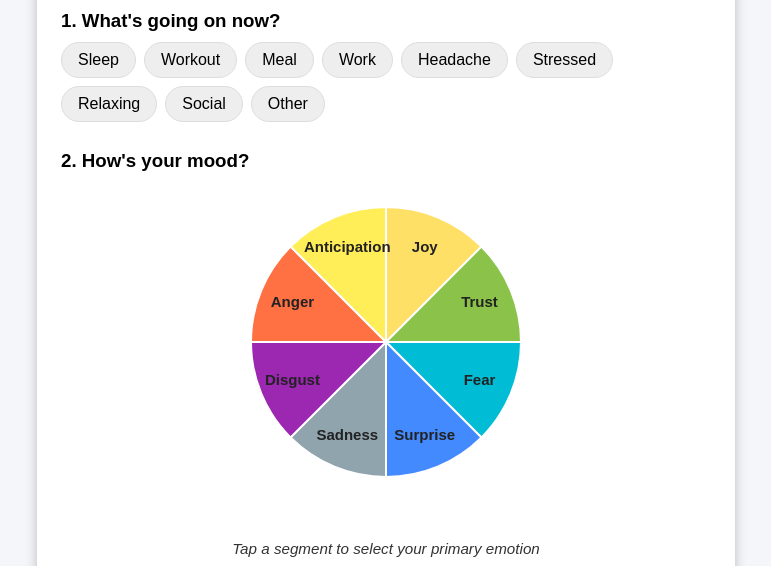
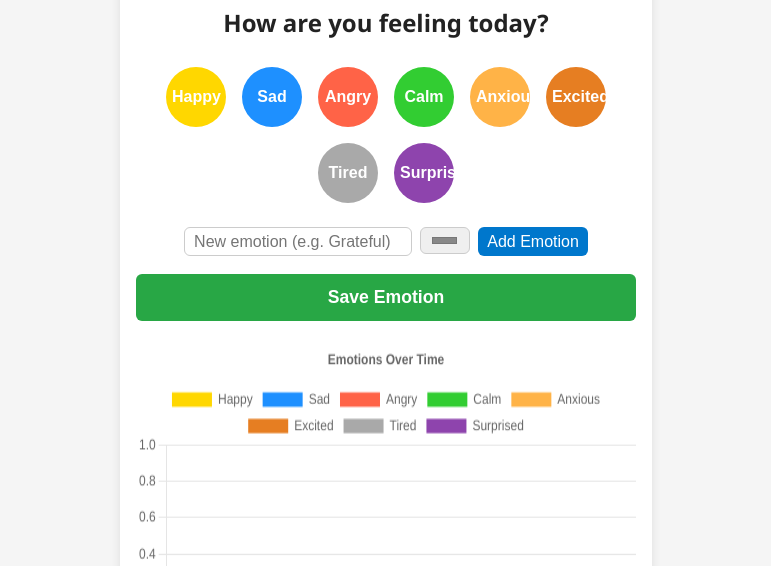
Before and after one commit to asilva777/Smart-Emotion-Tracker-and-Journal, a plain HTML site: page index.html in a window 1280 px wide. Shown: the part 96-662 px from the top of the page, without its empty margins (254-1025 px from the left). Drawn offline with nearby package versions, Linux system fonts and the light colour scheme.

Commit message:
Update index.html

```diff
--- a/index.html
+++ b/index.html
@@ -2,328 +2,264 @@
 <html lang="en">
 <head>
   <meta charset="UTF-8">
-  <title>Stress Manager – Health Tracker</title>
-  <meta name="viewport" content="width=device-width, initial-scale=1.0">
+  <meta name="viewport" content="width=device-width, initial-scale=1">
+  <title>Emotional Wellness Tracker</title>
+  <link rel="manifest" href="manifest.json">
   <style>
     body {
-      font-family: Arial, sans-serif;
-      background: #f5f6fa;
-      margin: 0; padding: 0;
+      font-family: 'Segoe UI', Arial, sans-serif;
+      margin: 0;
+      background: #f5f5f5;
+      color: #222;
     }
     .container {
-      max-width: 650px;
-      margin: 30px auto;
+      max-width: 500px;
+      margin: 0 auto;
+      padding: 1em;
       background: #fff;
       border-radius: 12px;
-      box-shadow: 0 2px 12px #bbb;
-      padding: 28px 24px 18px 24px;
+      box-shadow: 0 2px 10px rgba(0,0,0,0.1);
     }
-    h2 { color: #0066cc; margin-top: 0; }
-    h3 { margin-bottom: 10px; }
-    .section { margin-bottom: 28px; }
-    .tags { display: flex; gap: 8px; flex-wrap: wrap; }
-    .tag {
-      padding: 8px 16px;
-      background: #eee;
-      border-radius: 18px;
+    h1, h2 {
+      text-align: center;
+      font-weight: 600;
+    }
+    .emotion-wheel {
+      display: flex;
+      flex-wrap: wrap;
+      justify-content: center;
+      margin: 1em 0;
+    }
+    .emotion-btn {
+      border: none;
+      border-radius: 50%;
+      width: 60px;
+      height: 60px;
+      margin: 0.5em;
+      color: #fff;
+      font-size: 1em;
+      font-weight: bold;
       cursor: pointer;
-      transition: background 0.2s, color 0.2s;
+      outline: none;
+      transition: transform 0.1s;
+    }
+    .emotion-btn.selected {
+      border: 3px solid #444;
+      transform: scale(1.15);
+    }
+    .add-emotion {
+      display: flex;
+      justify-content: center;
+      margin: 1em 0;
+      gap: 0.5em;
+      flex-wrap: wrap;
+    }
+    .add-emotion input, .add-emotion button {
       font-size: 1em;
-      user-select: none;
-      border: 1.5px solid #ddd;
+      padding: 0.3em 0.6em;
+      border-radius: 6px;
+      border: 1px solid #ccc;
     }
-    .tag.selected {
-      background: #8ecae6;
-      color: #05445e;
-      border: 1.5px solid #2196f3;
+    .add-emotion button {
+      background: #0077cc;
+      color: #fff;
+      border: none;
+      cursor: pointer;
     }
-    .faces, .hearts {
-      display: flex;
-      gap: 16px;
-      justify-content: center;
-      margin: 14px 0;
-    }
-    .face, .heart {
-      font-size: 2.1em;
-      cursor: pointer;
-      transition: transform 0.12s;
-      filter: grayscale(0.2);
-      user-select: none;
-    }
-    .face.selected, .heart.selected {
-      transform: scale(1.22);
-      filter: drop-shadow(0 0 4px #2196f3);
-    }
-    .hearts .heart { color: #e63946; }
-    .input-group { margin-bottom: 13px; }
-    label { font-weight: 600; }
-    textarea, input[type="text"], input[type="number"] {
+    #saveEmotion {
+      display: block;
       width: 100%;
-      border-radius: 7px;
-      border: 1px solid #bbb;
-      padding: 8px;
-      font-size: 1em;
-      margin-top: 2px;
-    }
-    textarea { height: 58px; resize: vertical; }
-    .stats, .track-options {
-      background: #f1f7fa;
-      border-radius: 8px;
-      padding: 12px;
-      margin-top: 18px;
-    }
-    .stats h4 { margin-top: 0; }
-    .stat-item { margin-bottom: 7px; font-weight: 500;}
-    .btn {
-      background: #2196f3;
+      margin: 1em 0;
+      padding: 0.75em;
+      background: #28a745;
       color: #fff;
-      padding: 10px 22px;
       border: none;
       border-radius: 6px;
+      font-size: 1.1em;
+      font-weight: bold;
       cursor: pointer;
-      font-size: 1.1em;
-      margin-top: 6px;
     }
-    .btn:hover { background: #0066cc; }
-    #emotion-wheel-container {
-      display: flex;
-      flex-direction: column;
-      align-items: center;
+    #emotionBarChart {
+      background: #fff;
+      border-radius: 8px;
+      margin: 1em 0;
+      width: 100% !important;
+      height: 300px !important;
     }
-    #emotion-wheel {
-      margin-bottom: 10px;
-    }
-    #emotion-wheel text {
-      pointer-events: none;
-      font-family: Arial, sans-serif;
-      font-weight: bold;
-      user-select: none;
-      font-size: 15px;
-    }
-    #selected-emotion {
-      font-size: 1.1em;
-      color: #0066cc;
-      min-height: 22px;
-      margin-top: 6px;
-    }
-    @media (max-width: 720px) {
-      .container { max-width: 99vw; padding: 8vw 2vw; }
-      #emotion-wheel { width: 90vw; height: 90vw; max-width: 340px; max-height: 340px;}
+    @media (max-width: 600px) {
+      .container { max-width: 100%; border-radius: 0; }
+      .emotion-btn { width: 40px; height: 40px; font-size: 0.9em; }
     }
   </style>
 </head>
 <body>
   <div class="container">
-    <h2>Log Your Current Health Status</h2>
+    <h1>Emotional Wellness Tracker</h1>
+    <h2>How are you feeling today?</h2>
+    <div class="emotion-wheel" id="emotionWheel"></div>
 
-    <!-- 1. What's going on now? -->
-    <div class="section">
-      <h3>1. What's going on now?</h3>
-      <div class="tags" id="activity-tags">
-        <div class="tag">Sleep</div>
-        <div class="tag">Workout</div>
-        <div class="tag">Meal</div>
-        <div class="tag">Work</div>
-        <div class="tag">Headache</div>
-        <div class="tag">Stressed</div>
-        <div class="tag">Relaxing</div>
-        <div class="tag">Social</div>
-        <div class="tag">Other</div>
-      </div>
+    <div class="add-emotion">
+      <input type="text" id="newEmotionName" placeholder="New emotion (e.g. Grateful)">
+      <input type="color" id="newEmotionColor" value="#888888">
+      <button onclick="addEmotion()">Add Emotion</button>
     </div>
 
-    <!-- 2. How's your mood? -->
-    <div class="section">
-      <h3>2. How's your mood?</h3>
-      <div id="emotion-wheel-container">
-        <svg id="emotion-wheel" width="320" height="320" viewBox="0 0 320 320">
-          <!-- Sectors and labels are rendered by JS -->
-        </svg>
-        <div id="selected-emotion"></div>
-        <em style="font-size: 0.95em; color:#333;">Tap a segment to select your primary emotion</em>
-      </div>
-      <div class="faces" id="mood-faces" aria-label="Mood faces">
-        <span class="face" title="Very sad" role="img">&#128577;</span>
-        <span class="face" title="Sad" role="img">&#128542;</span>
-        <span class="face" title="Neutral" role="img">&#128528;</span>
-        <span class="face" title="Happy" role="img">&#128522;</span>
-        <span class="face" title="Very happy" role="img">&#128515;</span>
-      </div>
-    </div>
+    <button id="saveEmotion" disabled>Save Emotion</button>
 
-    <!-- 3. How are you physically? -->
-    <div class="section">
-      <h3>3. How are you physically?</h3>
-      <div class="hearts" id="physical-hearts" aria-label="Physical condition hearts">
-        <span class="heart" title="Poor" role="img">&#10084;&#65039;</span>
-        <span class="heart" title="Fair" role="img">&#10084;&#65039;</span>
-        <span class="heart" title="Average" role="img">&#10084;&#65039;</span>
-        <span class="heart" title="Good" role="img">&#10084;&#65039;</span>
-        <span class="heart" title="Excellent" role="img">&#10084;&#65039;</span>
-      </div>
-    </div>
+    <canvas id="emotionBarChart"></canvas>
 
-    <!-- 4. Track blood pressure, weight, and thoughts -->
-    <div class="section track-options">
-      <div class="input-group">
-        <label for="bp">Blood Pressure:</label>
-        <input id="bp" type="text" placeholder="e.g., 120/80">
-      </div>
-      <div class="input-group">
-        <label for="weight">Weight (kg):</label>
-        <input id="weight" type="number" step="0.1" placeholder="e.g., 70.5">
-      </div>
-      <div class="input-group">
-        <label for="thoughts">Thoughts or Reflections:</label>
-        <textarea id="thoughts" placeholder="Add any thoughts or notes..."></textarea>
-      </div>
-      <button class="btn" id="log-entry">Log Entry</button>
-    </div>
+    <h2>My Entries</h2>
+    <ul id="emotionList"></ul>
+  </div>
 
-    <!-- 5. User statistics display -->
-    <div class="stats" id="user-stats">
-      <h4>Your Statistics</h4>
-      <div class="stat-item">Average Mood: <span id="stat-mood">🙂</span></div>
-      <div class="stat-item">Physical Condition: <span id="stat-physical">Good</span></div>
-      <div class="stat-item">Blood Pressure: <span id="stat-bp">120/80</span></div>
-      <div class="stat-item">Weight: <span id="stat-weight">70.5 kg</span></div>
-    </div>
-  </div>
-  <!-- SCRIPTS -->
+  <script src="https://cdn.jsdelivr.net/npm/chart.js"></script>
   <script>
-    // Tag selection
-    document.querySelectorAll('.tag').forEach(tag => {
-      tag.addEventListener('click', function() {
-        this.classList.toggle('selected');
-      });
-    });
-
-    // Face (mood) selection
-    document.querySelectorAll('.face').forEach((face, idx, arr) => {
-      face.addEventListener('click', function() {
-        arr.forEach(f => f.classList.remove('selected'));
-        this.classList.add('selected');
-      });
-    });
-
-    // Heart (physical) selection
-    document.querySelectorAll('.heart').forEach((heart, idx, arr) => {
-      heart.addEventListener('click', function() {
-        arr.forEach(h => h.classList.remove('selected'));
-        for (let i = 0; i <= idx; i++) arr[i].classList.add('selected');
-      });
-    });
-
-    // Plutchik's Emotion Wheel
-    const emotions = [
-      { name: "Joy", color: "#FFE066" },
-      { name: "Trust", color: "#8BC34A" },
-      { name: "Fear", color: "#00BCD4" },
-      { name: "Surprise", color: "#448AFF" },
-      { name: "Sadness", color: "#90A4AE" },
-      { name: "Disgust", color: "#9C27B0" },
-      { name: "Anger", color: "#FF7043" },
-      { name: "Anticipation", color: "#FFEE58" }
+    // --- Emotions Data: Default + Load from localStorage ---
+    const defaultEmotions = [
+      { name: 'Happy', color: '#FFD700' },
+      { name: 'Sad', color: '#1E90FF' },
+      { name: 'Angry', color: '#FF6347' },
+      { name: 'Calm', color: '#32CD32' },
+      { name: 'Anxious', color: '#FFB347' },
+      { name: 'Excited', color: '#E67E22' },
+      { name: 'Tired', color: '#A9A9A9' },
+      { name: 'Surprised', color: '#8e44ad' }
     ];
 
-    function polarToCartesian(centerX, centerY, radius, angleInDegrees) {
-      const angleInRadians = (angleInDegrees-90) * Math.PI / 180.0;
-      return {
-        x: centerX + (radius * Math.cos(angleInRadians)),
-        y: centerY + (radius * Math.sin(angleInRadians))
-      };
+    function loadEmotions() {
+      return JSON.parse(localStorage.getItem('emotionsList')) || defaultEmotions;
+    }
+    function saveEmotions(emotions) {
+      localStorage.setItem('emotionsList', JSON.stringify(emotions));
     }
 
-    function describeArc(x, y, radius, startAngle, endAngle){
-      const start = polarToCartesian(x, y, radius, endAngle);
-      const end = polarToCartesian(x, y, radius, startAngle);
-      const arcSweep = endAngle - startAngle <= 180 ? "0" : "1";
-      const d = [
-        "M", x, y,
-        "L", start.x, start.y,
-        "A", radius, radius, 0, arcSweep, 0, end.x, end.y,
-        "Z"
-      ].join(" ");
-      return d;
+    // --- Render Emotion Wheel ---
+    function renderEmotionWheel(selected) {
+      const emotions = loadEmotions();
+      const wheel = document.getElementById('emotionWheel');
+      wheel.innerHTML = '';
+      emotions.forEach(e => {
+        const btn = document.createElement('button');
+        btn.className = 'emotion-btn';
+        btn.style.background = e.color;
+        btn.textContent = e.name;
+        btn.onclick = () => selectEmotion(e.name);
+        if (selected === e.name) btn.classList.add('selected');
+        wheel.appendChild(btn);
+      });
     }
 
-    function drawEmotionWheel() {
-      const svg = document.getElementById('emotion-wheel');
-      svg.innerHTML = '';
-      const center = 160, radius = 135;
-      const angleStep = 360 / emotions.length;
-      for (let i = 0; i < emotions.length; i++) {
-        const startAngle = i * angleStep;
-        const endAngle = startAngle + angleStep;
-        const emotion = emotions[i];
-
-        const path = document.createElementNS("http://www.w3.org/2000/svg", "path");
-        path.setAttribute("d", describeArc(center, center, radius, startAngle, endAngle));
-        path.setAttribute("fill", emotion.color);
-        path.setAttribute("stroke", "#fff");
-        path.setAttribute("stroke-width", "2");
-        path.setAttribute("data-emotion", emotion.name);
-        path.style.cursor = "pointer";
-        path.addEventListener("click", onSectorClick);
-        svg.appendChild(path);
-
-        // Add emotion label
-        const labelAngle = startAngle + angleStep/2;
-        const labelPos = polarToCartesian(center, center, radius * 0.75, labelAngle);
-        const text = document.createElementNS("http://www.w3.org/2000/svg", "text");
-        text.setAttribute("x", labelPos.x);
-        text.setAttribute("y", labelPos.y);
-        text.setAttribute("text-anchor", "middle");
-        text.setAttribute("dominant-baseline", "middle");
-        text.setAttribute("font-size", "15");
-        text.setAttribute("fill", "#222");
-        text.textContent = emotion.name;
-        svg.appendChild(text);
+    // --- Add New Emotion ---
+    function addEmotion() {
+      const nameInput = document.getElementById('newEmotionName');
+      const colorInput = document.getElementById('newEmotionColor');
+      const name = nameInput.value.trim();
+      const color = colorInput.value;
+      if (!name) { alert('Enter an emotion name.'); return; }
+      let emotions = loadEmotions();
+      if (emotions.some(e => e.name.toLowerCase() === name.toLowerCase())) {
+        alert('Emotion already exists.');
+        return;
       }
+      emotions.push({ name, color });
+      saveEmotions(emotions);
+      renderEmotionWheel();
+      nameInput.value = '';
+      colorInput.value = '#888888';
     }
 
-    function onSectorClick(evt) {
-      // Remove highlight from previous selections
-      document.querySelectorAll('#emotion-wheel path').forEach(p => p.setAttribute("stroke-width", "2"));
-      // Highlight selected
-      evt.target.setAttribute("stroke-width", "6");
-      const emotion = evt.target.getAttribute("data-emotion");
-      document.getElementById('selected-emotion').textContent = "Selected: " + emotion;
-      document.getElementById('selected-emotion').setAttribute("data-selected", emotion);
+    // --- Emotion Selection ---
+    let selectedEmotion = null;
+    function selectEmotion(name) {
+      selectedEmotion = name;
+      renderEmotionWheel(selectedEmotion);
+      document.getElementById('saveEmotion').disabled = false;
     }
-    drawEmotionWheel();
 
-    // Logging and statistics (simple demo)
-    function getMoodSymbol(idx) {
-      // Index: 0 = very sad, ..., 4 = very happy
-      return ["😢","🙁","😐","🙂","😃"][idx];
+    // --- Save Emotion Entry ---
+    document.getElementById('saveEmotion').onclick = function() {
+      if (!selectedEmotion) return;
+      const today = new Date().toISOString().split('T')[0];
+      const entry = { date: today, emotion: selectedEmotion };
+      let emotions = JSON.parse(localStorage.getItem('emotions')) || [];
+      emotions.push(entry);
+      localStorage.setItem('emotions', JSON.stringify(emotions));
+      renderEntries();
+      renderBarChart();
+      document.getElementById('saveEmotion').disabled = true;
+      selectedEmotion = null;
+      renderEmotionWheel();
+    };
+
+    // --- Get Emotion Color ---
+    function getEmotionColor(emotion) {
+      const emotions = loadEmotions();
+      const found = emotions.find(e => e.name === emotion);
+      return found ? found.color : '#888';
     }
-    function getPhysicalLabel(idx) {
-      return ["Poor","Fair","Average","Good","Excellent"][idx];
+
+    // --- Prepare Chart Data ---
+    function getEmotionData() {
+      const emotions = JSON.parse(localStorage.getItem('emotions')) || [];
+      // Group by date and count each emotion
+      const emotionCounts = {};
+      emotions.forEach(entry => {
+        if (!emotionCounts[entry.date]) emotionCounts[entry.date] = {};
+        if (!emotionCounts[entry.date][entry.emotion]) emotionCounts[entry.date][entry.emotion] = 0;
+        emotionCounts[entry.date][entry.emotion]++;
+      });
+      // Prepare labels (dates) and datasets (emotions)
+      const dates = Object.keys(emotionCounts).sort();
+      const allEmotions = loadEmotions().map(e => e.name);
+      const datasets = allEmotions.map(emotion => ({
+        label: emotion,
+        backgroundColor: getEmotionColor(emotion),
+        data: dates.map(date => emotionCounts[date][emotion] || 0)
+      }));
+      return { dates, datasets };
     }
-    document.getElementById('log-entry').addEventListener('click', function() {
-      // Collect selections
-      let tags = [];
-      document.querySelectorAll('.tag.selected').forEach(tag => tags.push(tag.textContent));
-      let moodIdx = Array.from(document.querySelectorAll('.face')).findIndex(f => f.classList.contains('selected'));
-      let physicalIdx = Array.from(document.querySelectorAll('.heart')).filter(h => h.classList.contains('selected')).length - 1;
-      let bp = document.getElementById('bp').value || "—";
-      let weight = document.getElementById('weight').value || "—";
-      let thoughts = document.getElementById('thoughts').value || "";
 
-      // Update statistics
-      if(moodIdx>=0) document.getElementById('stat-mood').textContent = getMoodSymbol(moodIdx);
-      if(physicalIdx>=0) document.getElementById('stat-physical').textContent = getPhysicalLabel(physicalIdx);
-      document.getElementById('stat-bp').textContent = bp;
-      document.getElementById('stat-weight').textContent = weight==="—"? "—": (weight + " kg");
+    // --- Render Bar Chart ---
+    let emotionChart = null;
+    function renderBarChart() {
+      const ctx = document.getElementById('emotionBarChart').getContext('2d');
+      const { dates, datasets } = getEmotionData();
+      if (emotionChart) emotionChart.destroy();
+      emotionChart = new Chart(ctx, {
+        type: 'bar',
+        data: {
+          labels: dates,
+          datasets: datasets
+        },
+        options: {
+          responsive: true,
+          plugins: {
+            legend: { position: 'top' },
+            title: { display: true, text: 'Emotions Over Time' }
+          },
+          scales: {
+            x: { stacked: true },
+            y: { stacked: true, beginAtZero: true }
+          }
+        }
+      });
+    }
 
-      // Optionally display a toast or confirmation
-      this.textContent = "Logged!";
-      setTimeout(()=>this.textContent="Log Entry",1000);
+    // --- Render Entries List ---
+    function renderEntries() {
+      const emotions = JSON.parse(localStorage.getItem('emotions')) || [];
+      const ul = document.getElementById('emotionList');
+      ul.innerHTML = emotions.slice().reverse().map(e =>
+        `<li><strong>${e.date}:</strong> <span style="color:${getEmotionColor(e.emotion)}">${e.emotion}</span></li>`
+      ).join('');
+    }
 
-      // Clear thoughts
-      document.getElementById('thoughts').value = "";
-    });
+    // --- Initial Load ---
+    window.onload = function() {
+      renderEmotionWheel();
+      renderEntries();
+      renderBarChart();
+    };
   </script>
 </body>
 </html>
```
